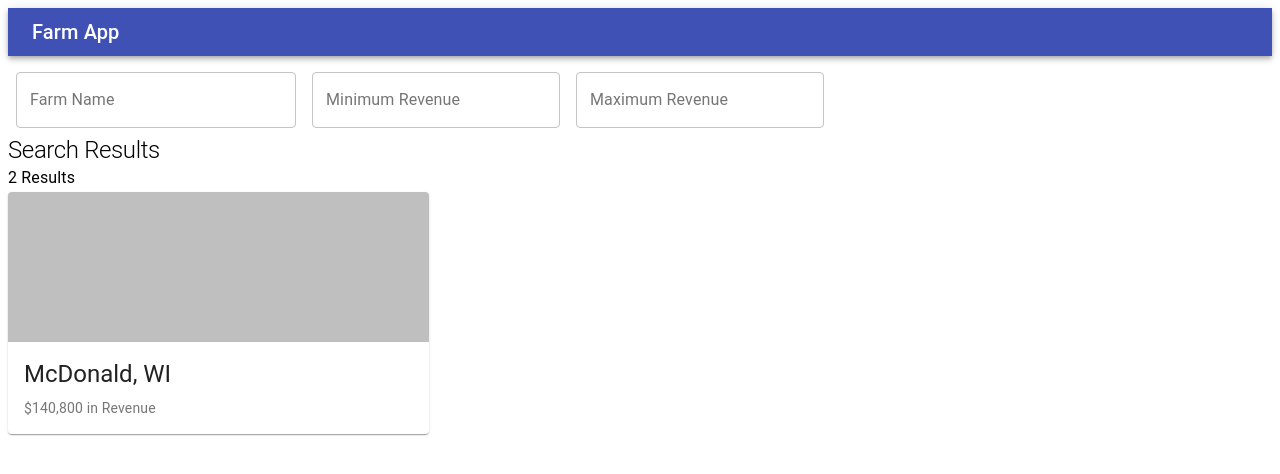
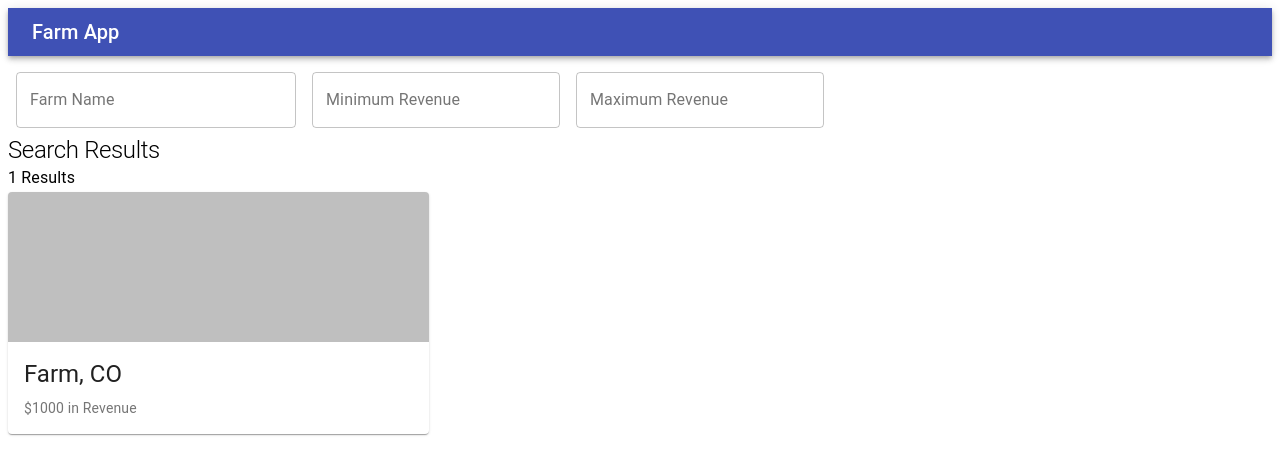
Before and after one commit to kino6052/public_code_challenge, a React app in the folder farm-app-fullstack/: page / in a window 1280 px wide. Shown: the top 474 px of the page. Built offline with nearby package versions, Linux system fonts and the light colour scheme; the HTML template or start-up script is replaced by a standard one.

Commit message:
Add Parameters to Search Results

```diff
--- a/farm-app-fullstack/client/src/components/SearchResults.tsx
+++ b/farm-app-fullstack/client/src/components/SearchResults.tsx
@@ -40,7 +40,21 @@ const CardsWrapper = styled.div`
   }
 `;
 
-export const SearchResults = () => {
+interface IFarm {
+  id: string;
+  name: string;
+  state: string;
+  soil_type: string;
+  revenue: number;
+  fields: IField[];
+}
+
+interface IField {
+  crop: string;
+  size: number;
+}
+
+export const SearchResults: React.SFC<{ farms: IFarm[] }> = ({ farms }) => {
   return (
     <SearchResultsWrapper>
       <HeadingWrapper>
@@ -48,21 +62,23 @@ export const SearchResults = () => {
           Search Results
         </Typography>
       </HeadingWrapper>
-      <Typography variant="subtitle1">2 Results</Typography>
+      <Typography variant="subtitle1">{farms.length} Results</Typography>
       <CardsWrapper>
-        <Card classes={{ root: "card" }}>
+        {farms.map((farm) => (
+          <Card key={farm.id} classes={{ root: "card" }}>
             <CardActionArea classes={{ root: "card-action-area" }}>
               <CardMedia classes={{ root: "card-media" }} title="Card" />
               <CardContent classes={{ root: "card-content" }}>
                 <Typography gutterBottom variant="h5" component="h2">
-                McDonald, WI
+                  {farm.name}, {farm.state}
                 </Typography>
                 <Typography variant="body2" color="textSecondary" component="p">
-                $140,800 in Revenue
+                  ${farm.revenue} in Revenue
                 </Typography>
               </CardContent>
             </CardActionArea>
           </Card>
+        ))}
       </CardsWrapper>
     </SearchResultsWrapper>
   );
--- a/farm-app-fullstack/client/src/pages/Home.tsx
+++ b/farm-app-fullstack/client/src/pages/Home.tsx
@@ -8,7 +8,18 @@ export const HomePage = () => {
     <>
       <Header />
       <SearchBar />
-      <SearchResults />
+      <SearchResults
+        farms={[
+          {
+            id: "1",
+            fields: [],
+            name: "Farm",
+            revenue: 1000,
+            soil_type: "Regular Type",
+            state: "CO",
+          },
+        ]}
+      />
     </>
   );
 };
```
Also changed, not shown: 1 other file (tests, documents, lock files or other folders). Lines whose indentation alone changed are shown as unchanged.
